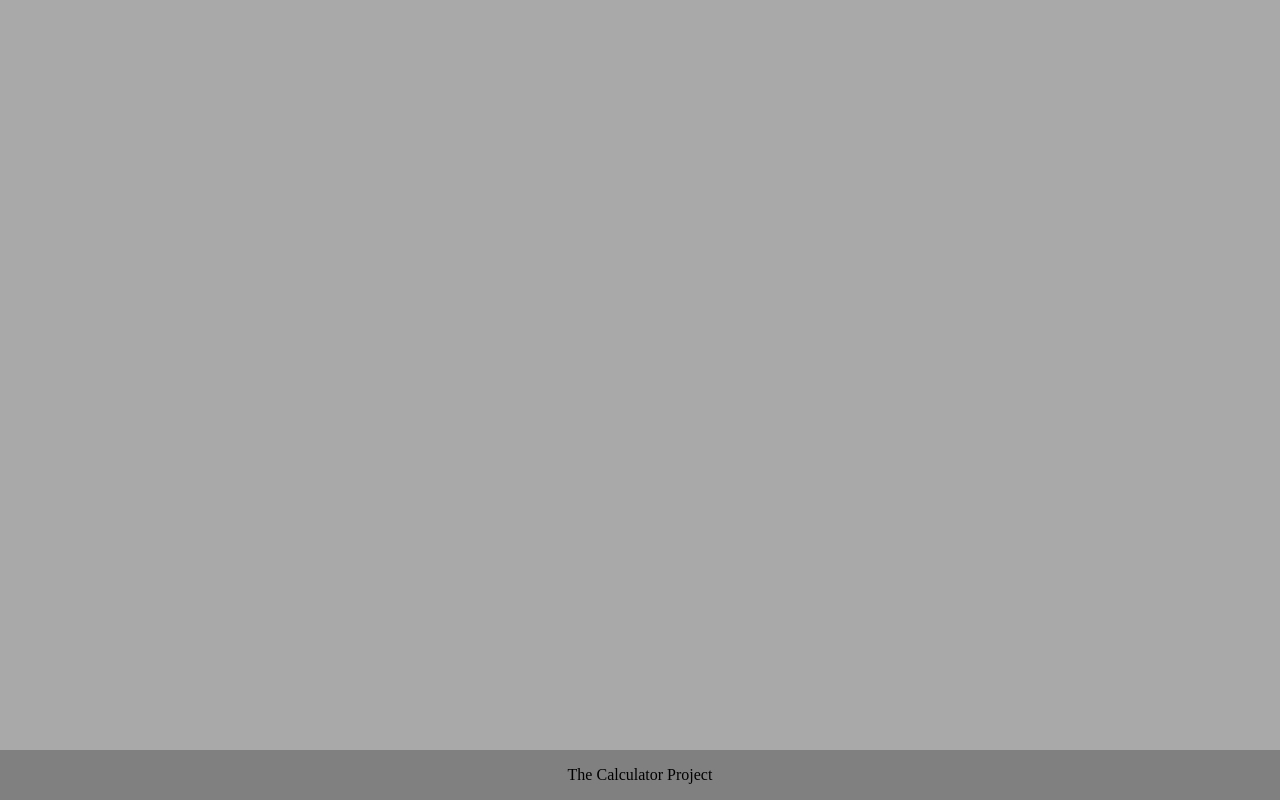
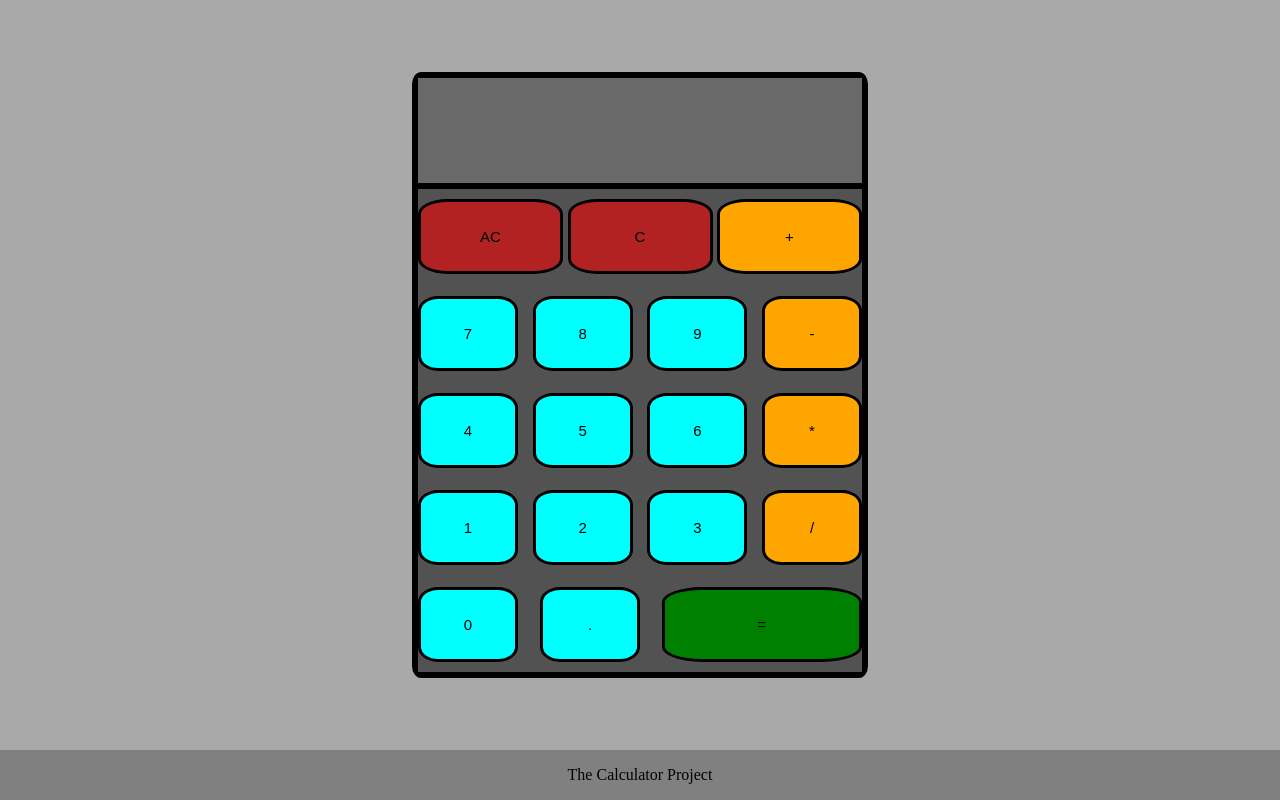
Before and after one commit to Ramsey2022/calc, a plain HTML site: page index.html in a window 1280 px wide. Drawn offline with Linux system fonts and the light colour scheme.

Commit message:
buttons and UI layout

```diff
--- a/index.html
+++ b/index.html
@@ -11,9 +11,26 @@
     <div class = 'main'>
 <div id = 'container'>
 <div id = 'display'></div>
-<div id = 'btnContainer'></div>
-
-
+<div id = 'btnContainer'>
+    <button class = 'button' id = 'clear'>AC</button>
+    <button class = 'button' id = 'delete'>C</button>
+    <button class = 'button' id = 'add'>+</button>
+    <button class = 'button' id = 'seven'>7</button>
+    <button class = 'button' id = 'eight'>8</button>
+    <button class = 'button' id = 'nine'>9</button>
+    <button class = 'button' id = 'sub'>-</button>
+    <button class = 'button' id = 'four'>4</button>
+    <button class = 'button' id = 'five'>5</button>
+    <button class = 'button' id = 'six'>6</button>
+    <button class = 'button' id = 'multiply'>*</button>
+    <button class = 'button' id = 'one'>1</button>
+    <button class = 'button' id = 'two'>2</button>
+    <button class = 'button' id = 'three'>3</button>
+    <button class = 'button' id = 'divide'>/</button>
+    <button class = 'button' id = 'zero'>0</button>
+    <button class = 'button' id = 'decimal'>.</button>
+    <button class = 'button' id = 'equals'>=</button>
+</div>
 
 
 </div>
--- a/script.js
+++ b/script.js
@@ -1,7 +1,8 @@
 
-let add = (a,b) => (a + b);
-let sub = (a,b) => (a - b);
-let multiply = (a,b) => (a * b);
-let divide = (a,b) => (a / b);
-
+const operate = {
+add: (a,b) => (a + b),
+sub: (a,b) => (a - b),
+multiply: (a,b) => (a * b),
+divide: (a,b) => (a / b),
+}
 //core math functions
--- a/style.css
+++ b/style.css
@@ -9,6 +9,8 @@ body {
     background-color: darkgrey;
     display: flex;
     flex: 1;
+    align-items: center;
+    justify-content: center;
 }
 
 .footer {
@@ -18,3 +20,73 @@ body {
     background-color: gray;
     height: 50px;
 }
+
+#container {
+    display:flex;
+    background-color: aquamarine;
+    height: 600px;
+    width: 450px;
+    border-radius: 2%;
+    flex-direction: column;
+    border:solid;
+}
+
+#display {
+    display: flex;
+    background-color:dimgray;
+    height: 75px;
+    padding:15px;
+    border:solid;
+}
+
+#btnContainer {
+    display: flex;
+    border:solid;
+    background-color: rgb(82, 82, 82);
+    gap: 2px;
+    flex:1;
+    flex-wrap: wrap;
+    align-items: center;
+    justify-content: space-between;
+}
+
+.button {
+    background-color: cyan;
+    width:100px;
+    height: 75px;
+    border:solid;
+    border-radius: 20%;
+    font-size: 15px;
+}
+
+#equals {
+    width: 200px;
+    background-color: green;
+}
+
+#clear {
+    width:145px;
+    background-color:firebrick;
+}
+
+#delete {
+    width:145px;
+    background-color: firebrick;
+}
+
+#add {
+    width:145px;
+    background-color: orange;
+}
+
+#sub {
+    background-color: orange;
+}
+
+#multiply {
+    background-color: orange;
+}
+
+#divide {
+    background-color: orange;
+}
```
